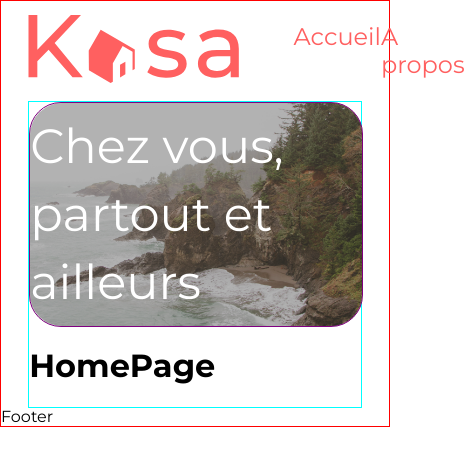
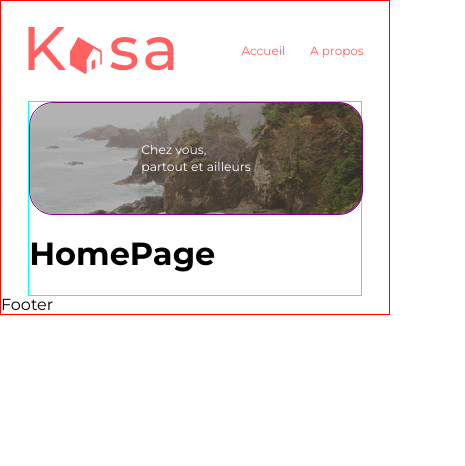
Before and after one commit to space9cowboy/Rabearivony_Loic_OCP6, a React (Vite) app: page / in a window 390 px wide. Shown: the top 466 px of the page, 465 px wide, since content can reach past the window. Built offline with nearby package versions, Linux system fonts and the light colour scheme.

Commit message:
update project

```diff
--- a/src/components/Banner/Banner.css
+++ b/src/components/Banner/Banner.css
@@ -10,7 +10,7 @@
 
     background-size: cover;
     position: relative;
-    border-radius: 2rem;
+    border-radius: 1.5rem;
 }
 
 .banner::before {
@@ -21,20 +21,42 @@
     left: 0;
     width: 100%;
     height: 100%;
-    border-radius: 2rem;
+    border-radius: 1.5rem;
 
   }
 
 .bannerContent {
 
     position : relative;
+    padding : 16px
 }
 
 .bannerTitle {
     color: #FFF;
     font-family: Montserrat;
-    font-size: 48px;
+    font-size: calc(1vw + 1vh);
     font-style: normal;
     font-weight: 500;
     line-height: 142.6%; /* 68.448px */
+    display: flex;
+    flex-direction: column;
+
+
 }
+
+
+
+@media (max-width: 768px) {
+    .banner {
+        height : 111px;
+    }
+
+
+}
+
+@media (max-width: 847px) {
+    .bannerTitle {
+        display: flex;
+        flex-direction: column;
+    }
+}
--- a/src/components/Banner/Banner.jsx
+++ b/src/components/Banner/Banner.jsx
@@ -8,7 +8,8 @@ function Banner() {
 
      <div className='bannerContent'>
        <h2 className='bannerTitle'>
-         Chez vous, partout et ailleurs
+         Chez vous,
+         <div className="breakLine">partout et ailleurs</div>
        </h2>
      </div>
     </div>
--- a/src/components/Header/Header.css
+++ b/src/components/Header/Header.css
@@ -14,9 +14,10 @@
 
 .headerNav {
     display: flex;
-    width: 18%;
+
     justify-content: space-between;
     padding-right: 7%;
+
 }
 
 .headerLink {
@@ -25,6 +26,8 @@
     font-style: normal;
     font-weight: 500;
     text-decoration: none;
+    margin-left: 25px;
+
 
 }
 
@@ -32,3 +35,29 @@
     text-decoration: underline;
     color : #FF6060;
 }
+
+@media (max-width: 768px) {
+    .headerLogo img.normalLogo {
+        display : none;
+    }
+
+    .headerLogo img.smallLogo {
+        display : block;
+    }
+
+    .headerLink {
+        color: #FF6060;
+        text-align: right;
+        font-family: Montserrat;
+        font-size: 12px;
+        font-style: normal;
+        font-weight: 500;
+        line-height: 142.6%; /* 17.112px */
+    }
+}
+
+@media (min-width: 769px) {
+    .headerLogo img.smallLogo {
+        display: none;
+    }
+}
--- a/src/components/Header/Header.jsx
+++ b/src/components/Header/Header.jsx
@@ -3,12 +3,15 @@ import { Link } from 'react-router-dom'
 import "./Header.css"
 
 import Logo from "../../assets/LOGO.svg"
+import SmallLogo from "../../assets/LOGO-small.svg"
+
 
 function Header() {
   return (
     <header className="header">
         <div className='headerLogo'>
-            <img src={Logo} alt="logo de kasa" />
+            <img src={Logo} alt="logo de kasa" className='normalLogo'/>
+            <img src={SmallLogo} alt="logo" className='smallLogo' />
         </div>
         <nav className='headerNav'>
             <Link to="/" className='headerLink'>
--- a/src/pages/About/About.css
+++ b/src/pages/About/About.css
@@ -1,6 +1,6 @@
 .about {
     border : 1px solid cyan;
-    margin-left: 5%;
-    margin-right: 5%;
+    margin-left: 7%;
+    margin-right: 7%;
     margin-top: 2%;
 }
```
Also changed, not shown: src/assets/LOGO-small.svg (added).
